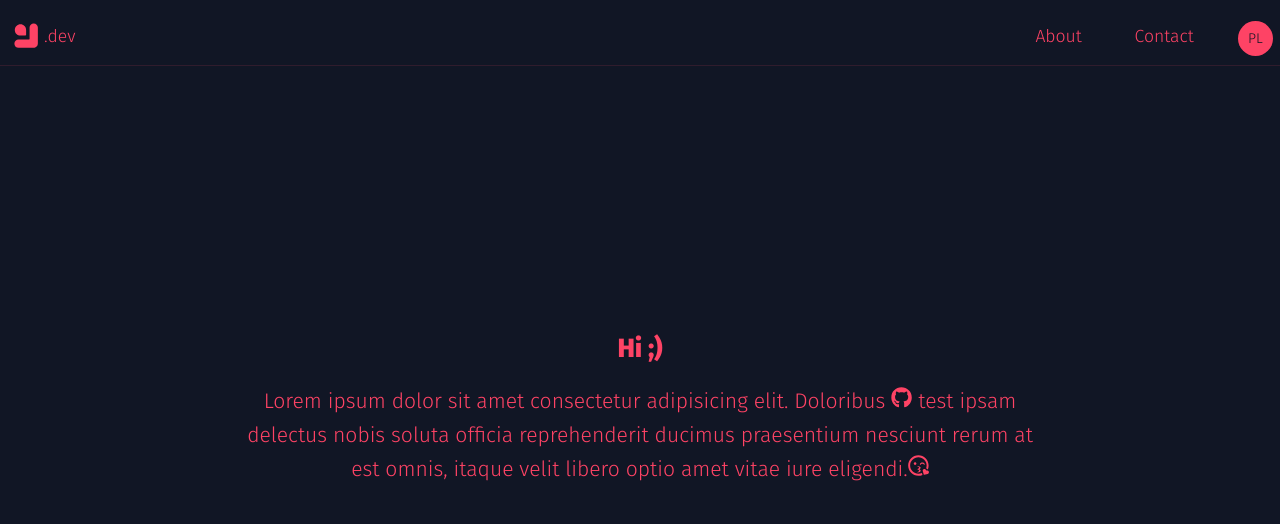
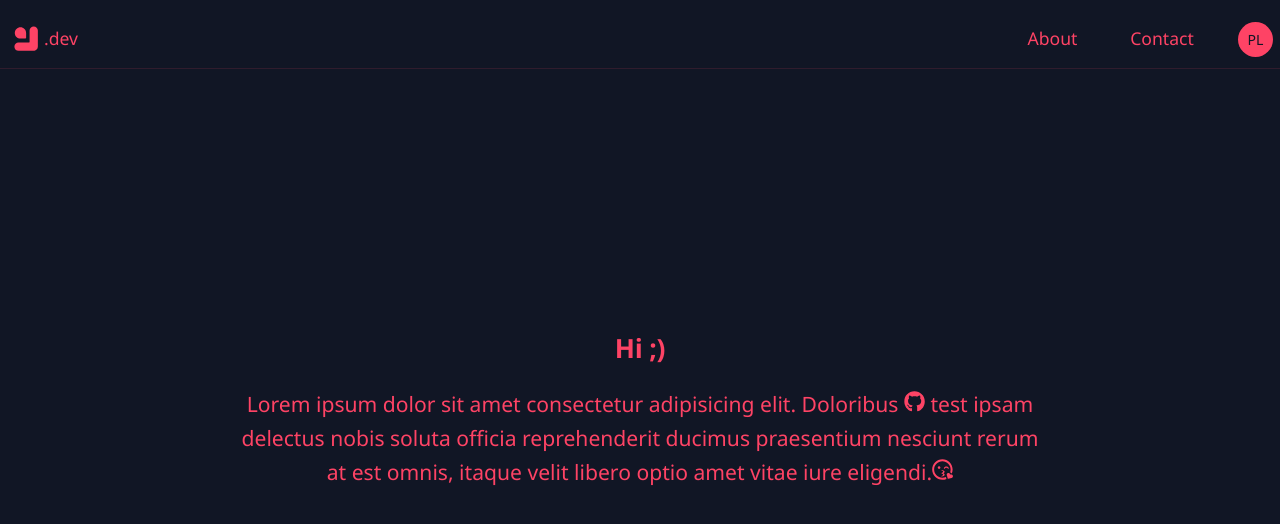
Before and after one commit to lukaszlukasiewicz/lukasiewicz.dev, a Next.js app: page / in a window 1280 px wide. Shown: the top 524 px of the page. Built offline with nearby package versions, Linux system fonts and the light colour scheme.

Commit message:
Add Fira Code font

```diff
--- a/pages/_document.tsx
+++ b/pages/_document.tsx
@@ -7,7 +7,7 @@
         <Head>
           <link rel="preconnect" href="https://fonts.googleapis.com" />
           <link rel="preconnect" href="https://fonts.gstatic.com" crossOrigin="true" />
-          <link href="https://fonts.googleapis.com/css2?family=Fira+Sans:ital,wght@0,300;0,600;0,800;1,300;1,600;1,800&display=swap" rel="stylesheet" />
+          <link href="https://fonts.googleapis.com/css2?family=Fira+Code:wght@300;500&Fira+Sans:ital,wght@0,300;0,600;0,800;1,300;1,600;1,800&display=swap" rel="stylesheet" />
         </Head>
         <body>
           <Main />
```
